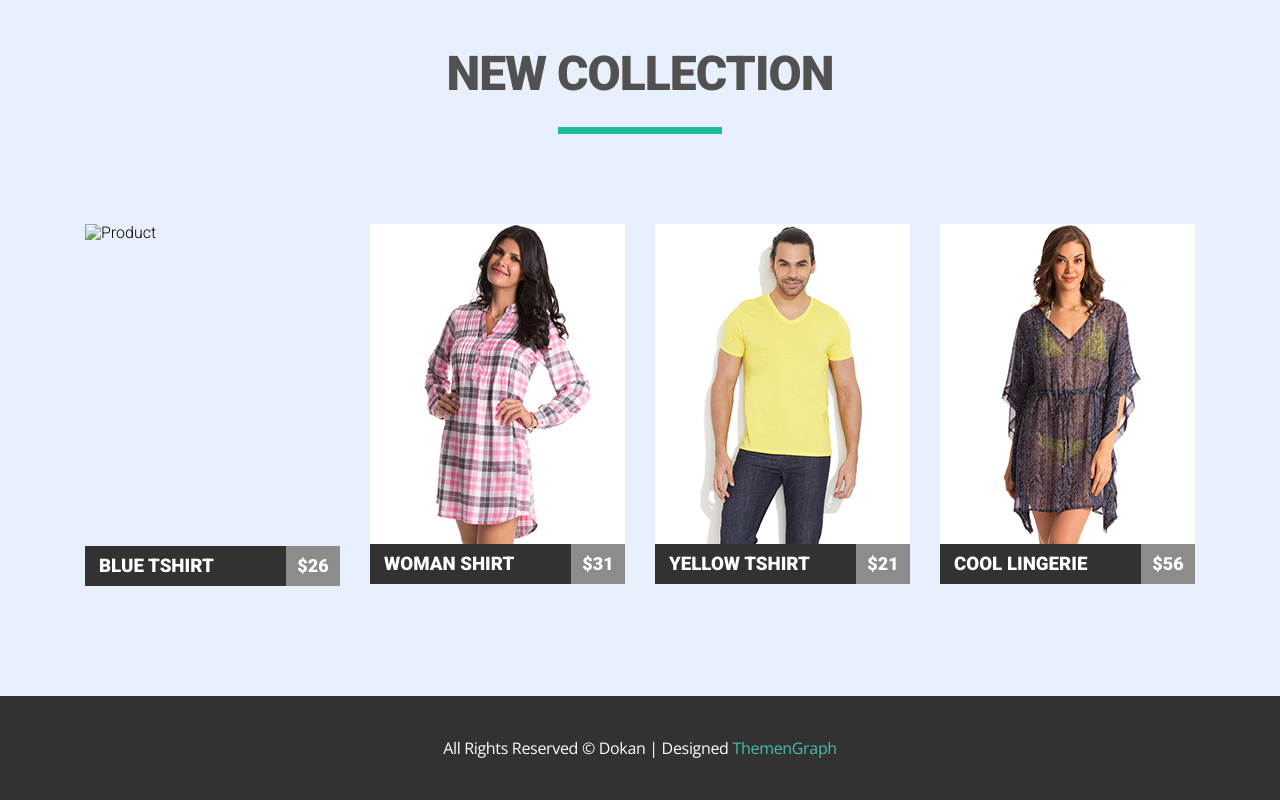
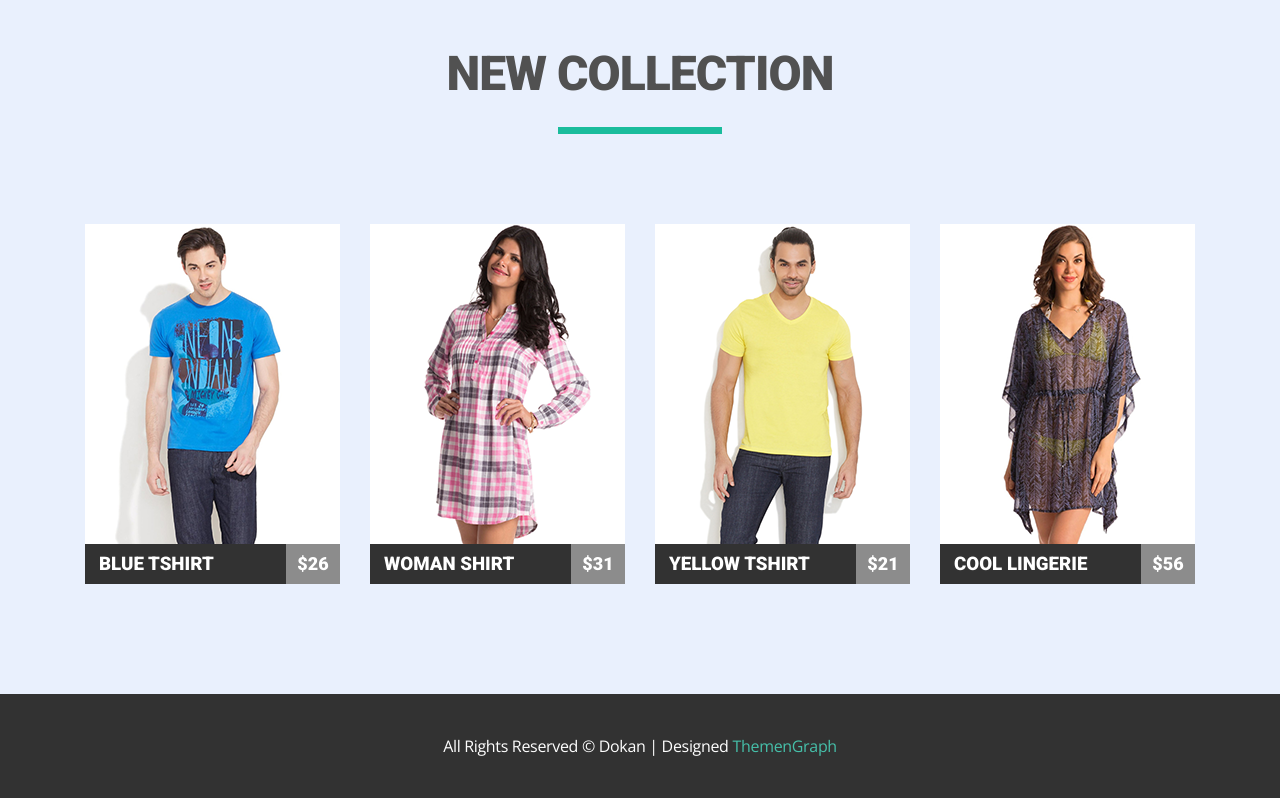
Before and after one commit to Falyua/goit-fe-course, a plain HTML site: page html-css/module5/index.html in a window 1280 px wide. Shown: the part 758-1558 px from the top of the page. Drawn offline with nearby package versions, Linux system fonts and the light colour scheme; some icons are missing.

Commit message:
Update index.html

```diff
--- a/html-css/module5/index.html
+++ b/html-css/module5/index.html
@@ -81,7 +81,7 @@
                 <ul class="list clearfix">
                     <li class="list-item">
                         <div class="list-item__wrap">
-                            <img src="./IMG/photo1" alt="Product" class="list-img" width="255" height="322">
+                            <img src="./IMG/photo1.jpg" alt="Product" class="list-img" width="255" height="322">
 
                             <div class="overlay">
                                 <div class="overlay-wrap">
```
